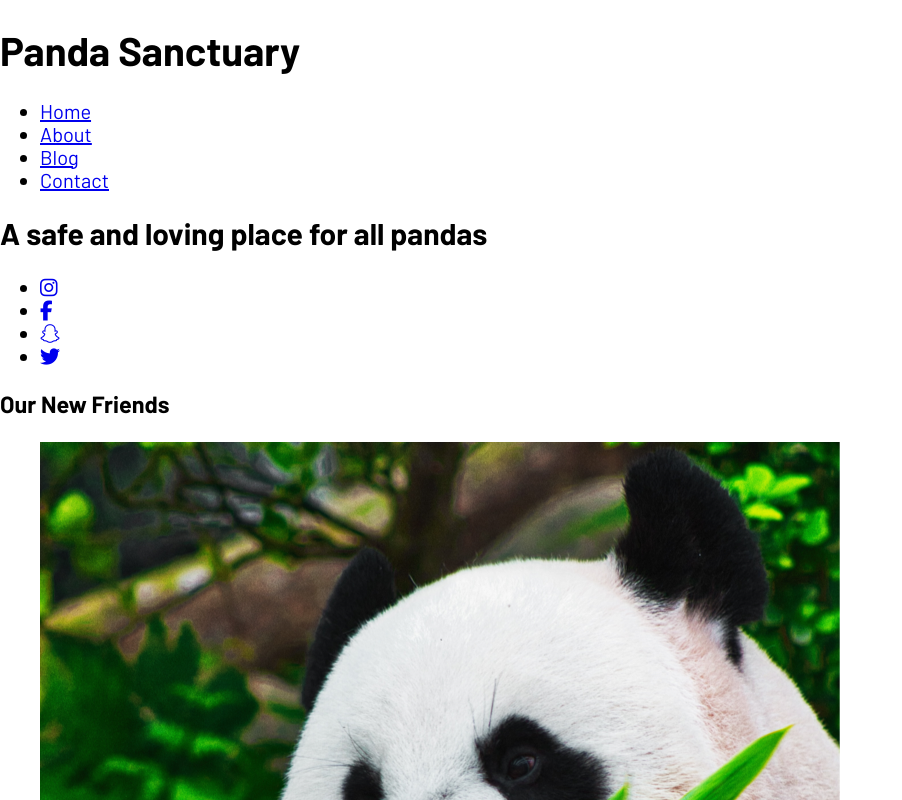
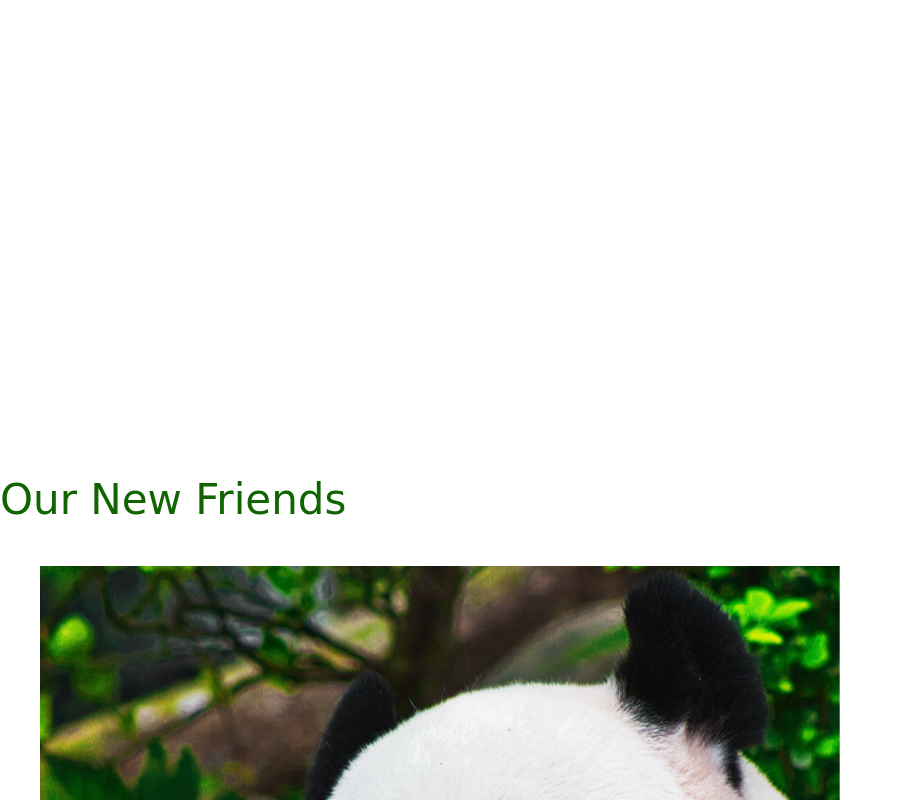
Before and after one commit to michedmnt/panda-sanctuary, a plain HTML site: page index.html in a window 1280 px wide. Shown: the top 800 px of the page, without its empty margins (0-902 px from the left). Drawn offline with Linux system fonts and the light colour scheme; a web font is replaced by a local one.

Commit message:
Added typography stylings

```diff
--- a/styles/sass/partials/_typography.scss
+++ b/styles/sass/partials/_typography.scss
@@ -5,4 +5,53 @@ html {
 body {
     font-family: $baseFont;
     font-size: $baseFontSize;
+    color: $primaryTextColor;
 }
+
+h1, h3, h4 {
+    font-family: $headingFont;
+}
+
+h1 {
+    color: $primaryTextColor;
+}
+
+h3 {
+    color: $secondaryTextColor;
+}
+
+
+h2, h3, h4 {
+    font-weight: normal;
+}
+
+h1 {
+    font-size: $baseFontSize;
+}
+
+h2 {
+    font-size: 6.88rem;
+}
+
+h3 {
+    font-size: 4.2rem;
+}
+
+a {
+    text-decoration: none;
+    color: inherit;
+    transition: 0.3s;
+}
+
+.moreText p {
+    color: $tertiaryTextColor;
+}
+
+.bobbyBella h3,
+.marcoText h3 {
+    color: $primaryTextColor;
+}
+
+.teritarySection a {
+    color: $secondaryColor;
+}
```
Also changed, not shown: styles/style.css.
